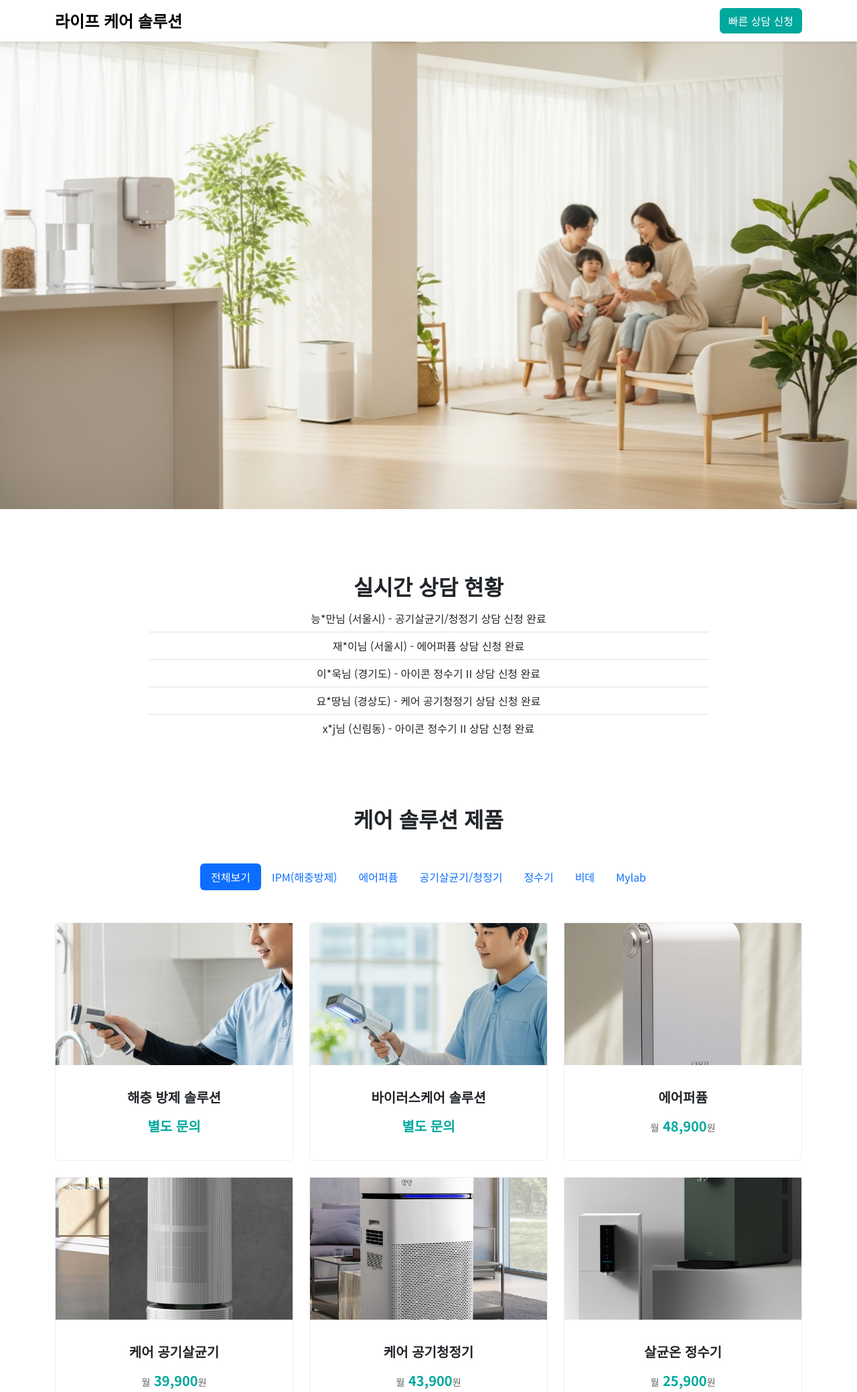
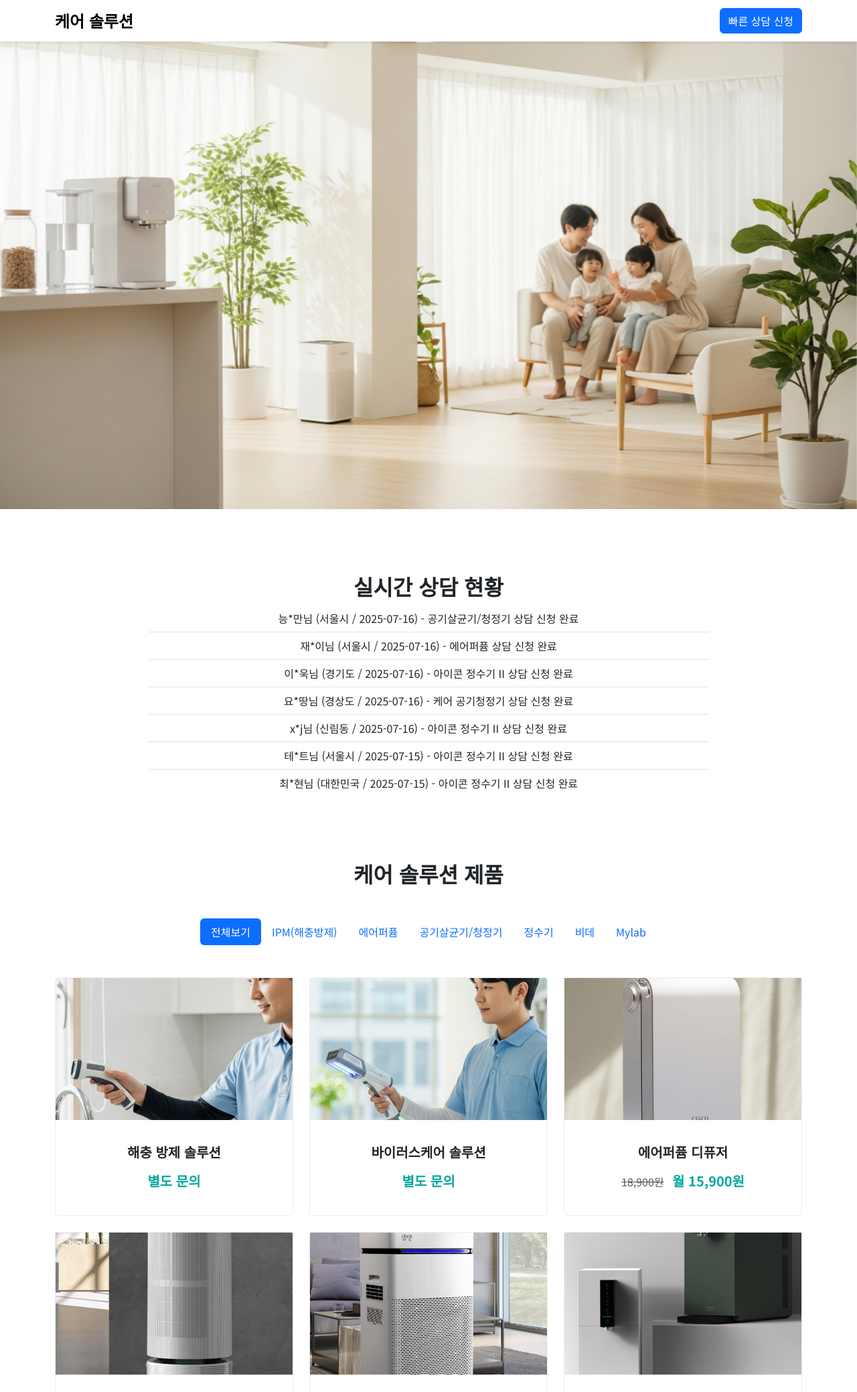
Before and after one commit to choicopy-epub/cesco, a Flask app: page / in a window 1280 px wide. Shown: the top 2078 px of the page at 67% size. Run offline with Flask 3, Linux system fonts and the light colour scheme; data comes from the database, SQL or seed files in the repository.

Commit message:
Add files via upload

```diff
--- a/app.py
+++ b/app.py
@@ -3,17 +3,17 @@ from flask import Flask, render_template, request, jsonify, abort
 
 app = Flask(__name__, static_folder='static', template_folder='templates')
 
-# 제품 및 카테고리 데이터 정의
+# [수정됨] 모든 제품에 정가(original_price) 값을 부여
 products_data = [
-    {'id': 1, 'name': '해충 방제 솔루션', 'price': 0, 'description': '가정/사업장 맞춤 방제 플랜 상담', 'image_url': '/static/images/product-ipm.jpg', 'category': 'ipm'},
-    {'id': 2, 'name': '바이러스케어 솔루션', 'price': 0, 'description': '공간 살균 및 유해세균 제어 상담', 'image_url': '/static/images/product-ipm-2.jpg', 'category': 'ipm'},
-    {'id': 3, 'name': '에어퍼퓸', 'price': 48900, 'description': '공간을 채우는 프리미엄 향기', 'image_url': '/static/images/product-perfume.jpg', 'category': 'air_perfume'},
-    {'id': 4, 'name': '케어 공기살균기', 'price': 39900, 'description': '바이러스와 세균을 한번에 제거', 'image_url': '/static/images/product-sterilizer.jpg', 'category': 'air_purifier'},
-    {'id': 5, 'name': '케어 공기청정기', 'price': 43900, 'description': '360도 강력한 청정 효과', 'image_url': '/static/images/product-air-purifier.jpg', 'category': 'air_purifier'},
-    {'id': 6, 'name': '살균온 정수기', 'price': 25900, 'description': '컴팩트한 디자인, 스마트한 기능', 'image_url': '/static/images/product-water-purifier-1.jpg', 'category': 'water_purifier'},
-    {'id': 7, 'name': '업소용 스탠드 정수기', 'price': 33900, 'description': '넉넉한 용량의 비즈니스 솔루션', 'image_url': '/static/images/product-water-purifier-2.jpg', 'category': 'water_purifier'},
-    {'id': 8, 'name': '스마트 비데', 'price': 15900, 'description': '위생적인 스테인리스 노즐', 'image_url': '/static/images/product-bidet.jpg', 'category': 'bidet'},
-    {'id': 9, 'name': '마이랩 친환경 주방세제', 'price': 9900, 'description': '자연 유래 성분으로 안심 설거지', 'image_url': '/static/images/product-mylab.jpg', 'category': 'mylab'},
+    {'id': 1, 'name': '해충 방제 솔루션', 'original_price': 0, 'price': 0, 'description': '가정/사업장 맞춤 방제 플랜 상담', 'image_url': '/static/images/product-ipm.jpg', 'category': 'ipm'},
+    {'id': 2, 'name': '바이러스케어 솔루션', 'original_price': 0, 'price': 0, 'description': '공간 살균 및 유해세균 제어 상담', 'image_url': '/static/images/product-ipm-2.jpg', 'category': 'ipm'},
+    {'id': 3, 'name': '에어퍼퓸 디퓨저', 'original_price': 18900, 'price': 15900, 'description': '공간을 채우는 프리미엄 향기', 'image_url': '/static/images/product-perfume.jpg', 'category': 'air_perfume'},
+    {'id': 4, 'name': 'UV파워 공기살균기', 'original_price': 29900, 'price': 25900, 'description': '바이러스와 세균을 한번에 제거', 'image_url': '/static/images/product-sterilizer.jpg', 'category': 'air_purifier'},
+    {'id': 5, 'name': '케어 공기청정기', 'original_price': 24900, 'price': 19900, 'description': '360도 강력한 청정 효과', 'image_url': '/static/images/product-air-purifier.jpg', 'category': 'air_purifier'},
+    {'id': 6, 'name': '아이콘 정수기 II', 'original_price': 32900, 'price': 29900, 'description': '컴팩트한 디자인, 스마트한 기능', 'image_url': '/static/images/product-water-purifier-1.jpg', 'category': 'water_purifier'},
+    {'id': 7, 'name': '업소용 스탠드 정수기', 'original_price': 38900, 'price': 33900, 'description': '넉넉한 용량의 비즈니스 솔루션', 'image_url': '/static/images/product-water-purifier-2.jpg', 'category': 'water_purifier'},
+    {'id': 8, 'name': '스마트 비데', 'original_price': 19900, 'price': 15900, 'description': '위생적인 스테인리스 노즐', 'image_url': '/static/images/product-bidet.jpg', 'category': 'bidet'},
+    {'id': 9, 'name': '마이랩 친환경 주방세제', 'original_price': 12900, 'price': 9900, 'description': '자연 유래 성분으로 안심 설거지', 'image_url': '/static/images/product-mylab.jpg', 'category': 'mylab'},
 ]
 
 categories_info = {
@@ -39,7 +39,7 @@ def home():
     conn = sqlite3.connect('database.db')
     conn.row_factory = sqlite3.Row
     cur = conn.cursor()
-    cur.execute("SELECT * FROM consultations ORDER BY created_at DESC LIMIT 5")
+    cur.execute("SELECT * FROM consultations ORDER BY created_at DESC LIMIT 7")
     raw_consultations = cur.fetchall()
     conn.close()
 
@@ -52,20 +52,11 @@ def home():
 
     return render_template('index.html', consultations=processed_consultations, products=products_data, categories=categories_info)
 
-# app.py
-
-# ... home() 함수 아래에 추가 ...
-
 @app.route('/product/<int:product_id>')
 def product_detail(product_id):
-    # products_data 리스트에서 id가 일치하는 제품을 찾습니다.
     product = next((p for p in products_data if p['id'] == product_id), None)
-
-    # 만약 제품을 찾지 못하면 404 Not Found 에러를 표시합니다.
     if product is None:
         abort(404)
-
-    # product-detail.html을 보여줄 때, 찾은 제품 정보를 함께 전달합니다.
     return render_template('product-detail.html', product=product)
 
 @app.route('/contact')
--- a/templates/index.html
+++ b/templates/index.html
@@ -3,116 +3,65 @@
 <head>
     <meta charset="UTF-8">
     <meta name="viewport" content="width=device-width, initial-scale=1.0">
-    <title>라이프 케어 솔루션</title>
+    <title>케어 솔루션</title>
     <link href="https://cdn.jsdelivr.net/npm/bootstrap@5.3.3/dist/css/bootstrap.min.css" rel="stylesheet">
     <link href="https://fonts.googleapis.com/css2?family=Noto+Sans+KR:wght@400;500;700&display=swap" rel="stylesheet">
-
     <style>
-        :root {
-            --bs-primary: #00a79d;
-            --bs-primary-rgb: 0, 167, 157;
-        }
-        body {
-            font-family: 'Noto Sans KR', sans-serif;
-            background-color: #fff;
-        }
-        .btn-primary {
-            --bs-btn-bg: var(--bs-primary);
-            --bs-btn-border-color: var(--bs-primary);
-            --bs-btn-hover-bg: #007a72;
-            --bs-btn-hover-border-color: #007a72;
-        }
-
-        /* --- [수정됨] 카드 전체를 정사각형으로 만드는 핵심 코드 --- */
-        .product-card {
-            border: 1px solid #eee;
-            transition: all 0.3s ease;
-            aspect-ratio: 1 / 1; /* 카드 자체의 가로:세로 비율을 1:1로 고정 */
-            display: flex;       /* 카드 내부 요소를 정렬하기 위해 flexbox 사용 */
-            flex-direction: column; /* 아이템을 세로로 쌓음 */
-        }
-        .product-card:hover {
-            transform: translateY(-5px);
-            box-shadow: 0 8px 20px rgba(0,0,0,0.08);
-        }
-        .product-card .card-img-wrapper {
-            height: 60%; /* 카드 높이의 60%를 이미지 영역으로 할당 */
-        }
-        .product-card .card-img-wrapper img {
-            width: 100%;
-            height: 100%;
-            object-fit: cover; /* 이미지가 영역에 맞춰 잘리도록 설정 */
-        }
-        .product-card .card-body {
-            flex-grow: 1; /* 남은 공간을 모두 차지하도록 설정 */
-            display: flex;
-            flex-direction: column;
-            justify-content: center; /* 내용을 세로 중앙 정렬 */
-            padding: 1rem;
-        }
-        .product-card .price {
-            font-size: 1.25rem;
-            font-weight: 700;
-            color: var(--bs-primary);
-        }
-        .product-card .price small {
-            font-size: 0.9rem;
-            font-weight: 500;
-            color: #666;
-        }
+        :root { --bs-primary: #00a79d; --bs-primary-rgb: 0, 167, 157; }
+        body { font-family: 'Noto Sans KR', sans-serif; background-color: #fff; }
+        .product-card { border: 1px solid #eee; transition: all 0.3s ease; aspect-ratio: 1 / 1; display: flex; flex-direction: column; }
+        .product-card:hover { transform: translateY(-5px); box-shadow: 0 8px 20px rgba(0,0,0,0.08); }
+        .product-card .card-img-wrapper { height: 60%; }
+        .product-card .card-img-wrapper img { width: 100%; height: 100%; object-fit: cover; }
+        .product-card .card-body { flex-grow: 1; display: flex; flex-direction: column; justify-content: center; padding: 1rem; }
+        .product-card .price-section strong { font-size: 1.25rem; font-weight: 700; color: var(--bs-primary); }
     </style>
 </head>
 <body>
     <nav class="navbar navbar-expand-lg navbar-light bg-white shadow-sm sticky-top">
         <div class="container">
-            <a class="navbar-brand fw-bold fs-4" href="/">라이프 케어 솔루션</a>
-            <div class="ms-auto">
-                <a href="/contact" class="btn btn-primary">빠른 상담 신청</a>
-            </div>
+            <a class="navbar-brand fw-bold fs-4" href="/">케어 솔루션</a>
+            <div class="ms-auto"><a href="/contact" class="btn btn-primary">빠른 상담 신청</a></div>
         </div>
     </nav>
-
     <header id="heroCarousel" class="carousel slide" data-bs-ride="carousel">
         <div class="carousel-inner">
             <div class="carousel-item active"><img src="/static/images/main-banner-1.jpg" class="d-block w-100" alt="케어 솔루션 메인 배너 1"></div>
             <div class="carousel-item"><img src="/static/images/main-banner-2.jpg" class="d-block w-100" alt="케어 솔루션 제품 배너"></div>
         </div>
     </header>
-
     <main class="container my-5">
         <section class="py-5 text-center">
             <h2 class="fw-bold">실시간 상담 현황</h2>
             <div id="live-status-list" class="list-group list-group-flush w-75 mx-auto">
                 {% for item in consultations %}
-                <div class="list-group-item">{{ item['name'][0] }}*{{ item['name'][-1] }}님 ({{ item.masked_address }}) - {{ item['product'] }} 상담 신청 완료</div>
+                <div class="list-group-item">{{ item['name'][0] }}*{{ item['name'][-1] }}님 ({{ item.masked_address }} / {{ item.formatted_date }}) - {{ item['product'] }} 상담 신청 완료</div>
+                {% else %}
+                <div class="list-group-item">아직 접수된 상담 신청이 없습니다.</div>
                 {% endfor %}
             </div>
         </section>
-
         <section class="py-5">
-            <div class="text-center mb-5">
-                <h2 class="fw-bold">케어 솔루션 제품</h2>
-            </div>
+            <div class="text-center mb-5"><h2 class="fw-bold">케어 솔루션 제품</h2></div>
             <ul id="category-menu" class="nav nav-pills justify-content-center mb-5">
-                {% for key, value in categories.items() %}
-                <li class="nav-item"><a class="nav-link filter-btn {% if key == 'all' %}active{% endif %}" href="#" data-filter="{{ key }}">{{ value }}</a></li>
-                {% endfor %}
+                {% for key, value in categories.items() %}<li class="nav-item"><a class="nav-link filter-btn {% if key == 'all' %}active{% endif %}" href="#" data-filter="{{ key }}">{{ value }}</a></li>{% endfor %}
             </ul>
             <div class="row g-4 product-list">
                 {% for product in products %}
                 <div class="col-md-4 product-item" data-category="{{ product.category }}">
                     <a href="{{ url_for('product_detail', product_id=product.id) }}" class="text-decoration-none text-dark">
                         <div class="card product-card">
-                            <div class="card-img-wrapper">
-                                <img src="{{ product.image_url }}" alt="{{ product.name }}">
-                            </div>
+                            <div class="card-img-wrapper"><img src="{{ product.image_url }}" alt="{{ product.name }}"></div>
                             <div class="card-body text-center">
                                 <h5 class="card-title fw-bold">{{ product.name }}</h5>
-                                <div class="price mt-2">
+                                <div class="price-section mt-2">
                                     {% if product.price > 0 %}
-                                    <small>월</small> {{ "{:,.0f}".format(product.price) }}<small>원</small>
+                                        {% if product.original_price %}
+                                        <span class="text-muted text-decoration-line-through me-2">{{ "{:,.0f}".format(product.original_price) }}원</span>
+                                        {% endif %}
+                                        <strong class="text-primary fs-5">월 {{ "{:,.0f}".format(product.price) }}원</strong>
                                     {% else %}
-                                    <span class="text-primary fw-bold">별도 문의</span>
+                                        <strong class="text-primary fs-5">별도 문의</strong>
                                     {% endif %}
                                 </div>
                             </div>
@@ -123,11 +72,7 @@
             </div>
         </section>
     </main>
-
-    <footer class="text-center py-4 mt-5 border-top bg-light">
-        <p class="text-muted mb-0">© 2024 (주) 라이프 케어 솔루션</p>
-    </footer>
-
+    <footer class="text-center py-4 mt-5 border-top bg-light"><p class="text-muted mb-0">© 2024 케어 솔루션</p></footer>
     <script src="https://cdn.jsdelivr.net/npm/bootstrap@5.3.3/dist/js/bootstrap.bundle.min.js"></script>
     <script src="/static/script.js"></script>
 </body>
```
Also changed, not shown: templates/contact.html (+3 -10 lines), templates/product-detail.html (+22 -5 lines).
